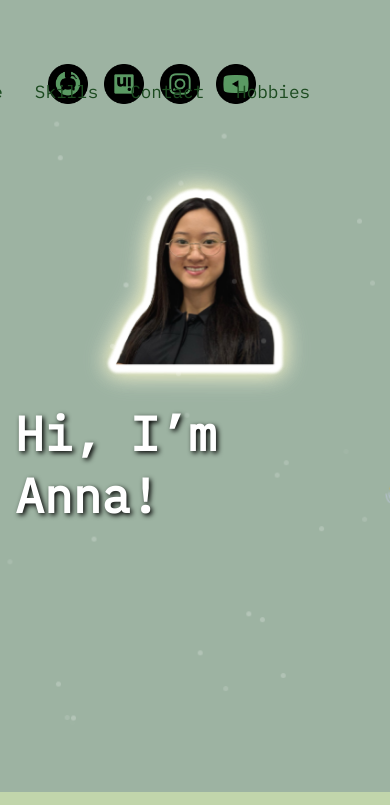
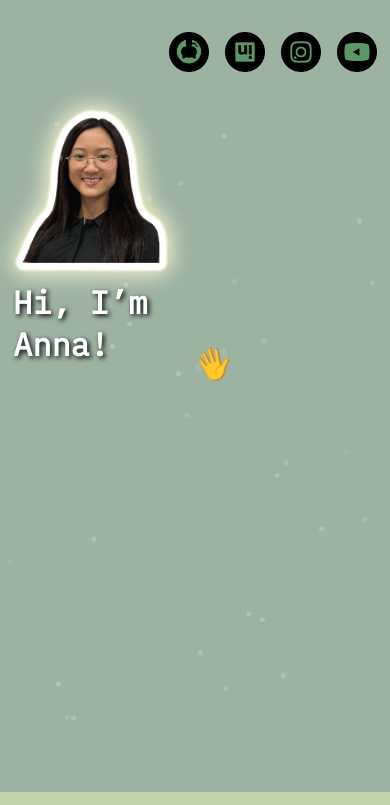
Before and after one commit to annacao/annacao, a plain HTML site: page index.html in a window 390 px wide. Shown: the top 805 px of the page. Drawn offline with Linux system fonts and the light colour scheme.

Commit message:
mobile friendly edit

```diff
--- a/style.css
+++ b/style.css
@@ -193,3 +193,54 @@ section {
 .side-nav a:hover {
   color: #ffffff;
 }
+
+
+
+
+
+
+
+
+/* ================= MOBILE FRIENDLY CHANGES ================= */
+@media (max-width: 768px) {
+  /* Make profile image smaller */
+  .profile-pic {
+    width: 40vw;      /* scales with screen width */
+    margin: 5vh auto;  /* smaller vertical margin */
+    top: 50px;         /* reduce top offset */
+  }
+
+  /* Reduce header title size */
+  h1 { font-size: 2rem; }
+  h2 { font-size: 1.5rem; }
+
+  /* Adjust wave emoji */
+  .wave {
+    font-size: 2rem;
+    top: -70px;
+    left: 120px;
+  }
+
+  /* Move socials to top-center instead of left side */
+  .socials {
+    top: auto;
+    left: auto;
+    position: static;
+    justify-content: center;
+    margin: 1rem 0;
+  }
+
+  /* Stack side-nav vertically and move to bottom */
+  .side-nav {
+    position: static;        /* follow normal flow */
+    flex-direction: column;  /* vertical stack */
+    gap: 1rem;
+    margin: 1rem auto;
+    text-align: center;
+  }
+
+  /* Make side-nav links smaller */
+  .side-nav a {
+    font-size: 1rem;
+  }
+}
```
